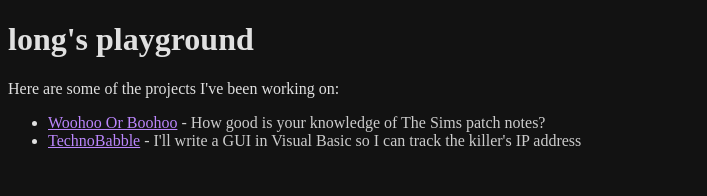
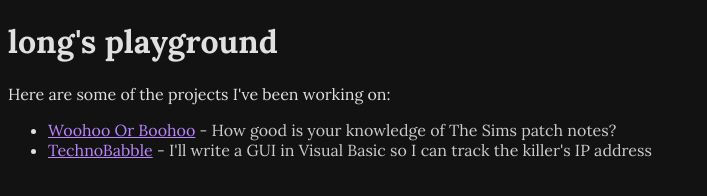
Before and after one commit to l-paz91/l-paz91.github.io, a plain HTML site: page index.html in a window 1280 px wide. Shown: the whole page, without its empty margins (0-707 px from the left). Drawn offline with Linux system fonts and the light colour scheme.

Commit message:
Update style.css

```diff
--- a/style.css
+++ b/style.css
@@ -1,7 +1,7 @@
 body {
     background-color: #121212; /* Dark background */
     color: #e0e0e0; /* Light text */
-    font-family: 'Press Start 2P';
+    font-family: 'Lora', serif;
 }
 
 a {
```
